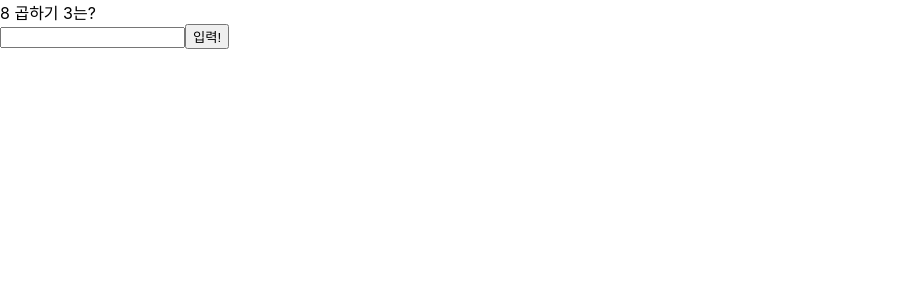
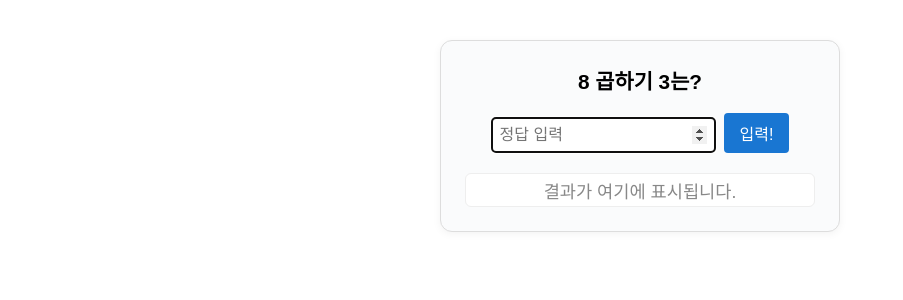
Before and after one commit to garaman/garaman.github.io, a React (Create React App) app: page /gugudan in a window 1280 px wide. Shown: the top 300 px of the page, without its empty margins (0-903 px from the left). Built offline with nearby package versions, Linux system fonts and the light colour scheme.

Commit message:
gugudan css

```diff
--- /dev/null
+++ b/src/components/Gugudan.css
@@ -0,0 +1,54 @@
+.gugudan-container {
+  max-width: 350px;
+  margin: 40px auto;
+  padding: 24px;
+  border: 1px solid #ddd;
+  border-radius: 12px;
+  background: #fafbfc;
+  box-shadow: 0 2px 8px rgba(0,0,0,0.05);
+  text-align: center;
+  font-family: sans-serif;
+}
+.gugudan-question {
+  font-size: 1.3rem;
+  margin-bottom: 18px;
+  font-weight: bold;
+}
+.gugudan-input {
+  padding: 8px;
+  font-size: 1rem;
+  border-radius: 4px;
+  border: 1px solid #bbb;
+  margin-right: 8px;
+}
+.gugudan-button {
+  padding: 8px 16px;
+  font-size: 1rem;
+  border-radius: 4px;
+  border: none;
+  background: #1976d2;
+  color: #fff;
+  cursor: pointer;
+}
+.gugudan-result {
+  min-height: 32px;
+  margin-top: 20px;
+  font-size: 1.1rem;
+  border: 1px solid #eee;
+  border-radius: 6px;
+  background: #fff;
+  display: flex;
+  align-items: center;
+  justify-content: center;
+  color: #888;
+}
+.gugudan-result:empty::after {
+  content: '결과가 여기에 표시됩니다.';
+  color: #888;
+}
+.gugudan-result {
+  color: #888;
+}
+.gugudan-result:has(:not(:empty)) {
+  color: inherit;
+}
--- a/src/components/gugudan.js
+++ b/src/components/gugudan.js
@@ -1,4 +1,5 @@
 import React, { Component } from 'react';
+import './Gugudan.css';
 
 class Gugudan extends Component {
   state = {
@@ -37,18 +38,25 @@ class Gugudan extends Component {
 
   render() {
     return (
-      <div>
-        <div>{this.state.first} 곱하기 {this.state.second}는?</div>
+      <div className="gugudan-container">
+        <div className="gugudan-question">
+          {this.state.first} 곱하기 {this.state.second}는?
+        </div>
         <form onSubmit={this.onSubmit}>
           <input
             ref={this.input}
             type="number"
             value={this.state.value}
             onChange={this.onChange}
+            className="gugudan-input"
+            placeholder="정답 입력"
+            autoFocus
           />
-          <button>입력!</button>
+          <button className="gugudan-button">입력!</button>
         </form>
-        <div>{this.state.result}</div>
+        <div className="gugudan-result">
+          {this.state.result ? this.state.result : '결과가 여기에 표시됩니다.'}
+        </div>
       </div>
     );
   }
```
